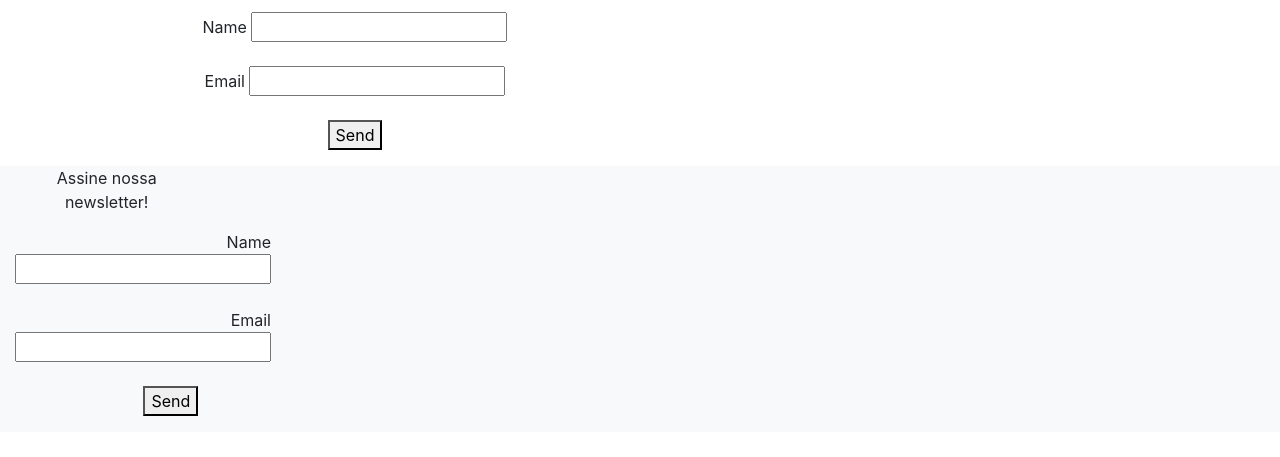
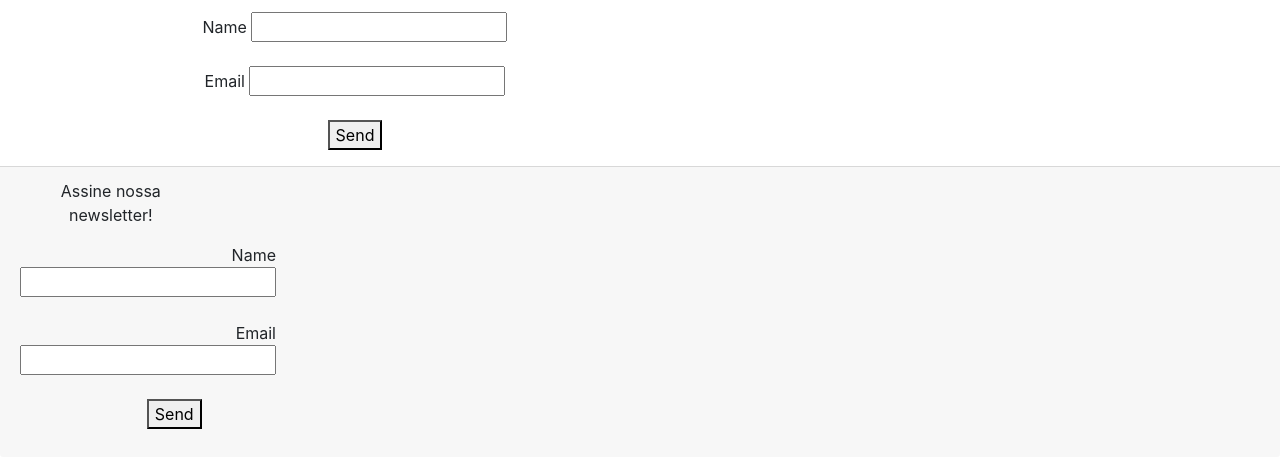
Before and after one commit to RayNfeeral/omercadordigital, a plain HTML site: page vegan-conteudo.html in a window 1280 px wide. Shown: the part 2420-2877 px from the top of the page. Before the commit the page ends 2852 px from the top, so only its background shows below. Drawn offline with nearby package versions, Linux system fonts and the light colour scheme.

Commit message:
Update vegan-conteudo.html

```diff
--- a/vegan-conteudo.html
+++ b/vegan-conteudo.html
@@ -177,7 +177,7 @@ Mais dicas sobre como aplicar o Veganismo em bares? Deixe seu email e receba mai
         </div>
     </div>
   </div>
-  <div class="container-fluid bg-light">
+  <div class="container-fluid card-footer">
       <div class="row">
             <div class="col-sm-2">
                 <p class="text-center">Assine nossa newsletter!</p>
```
